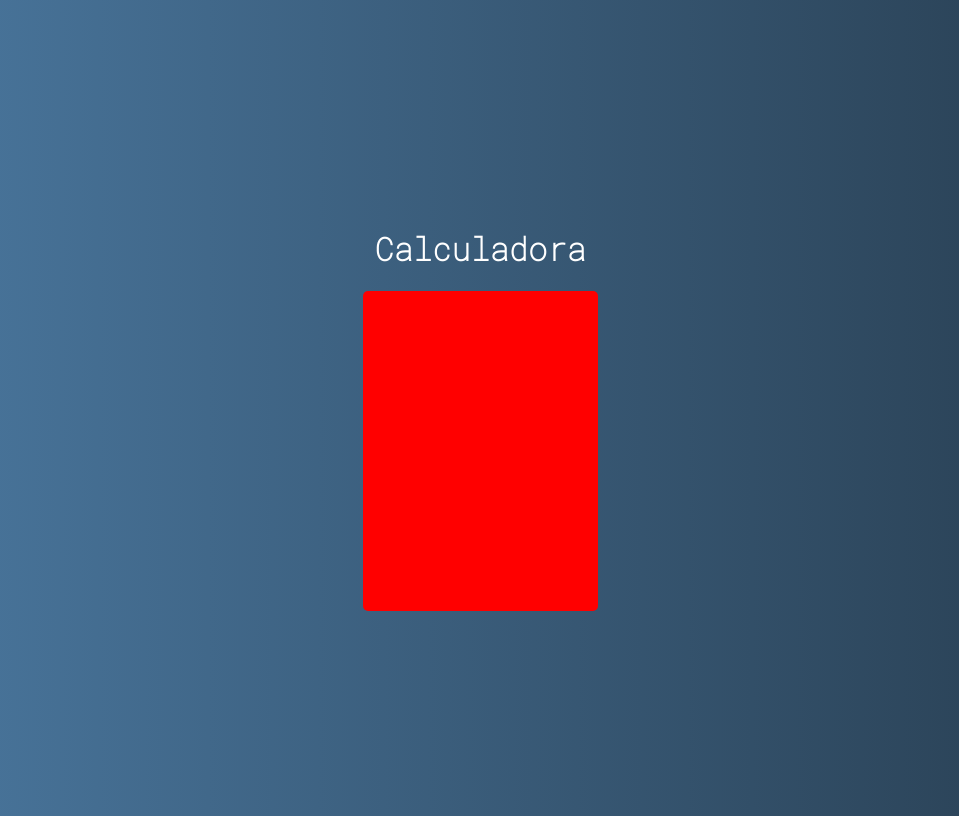
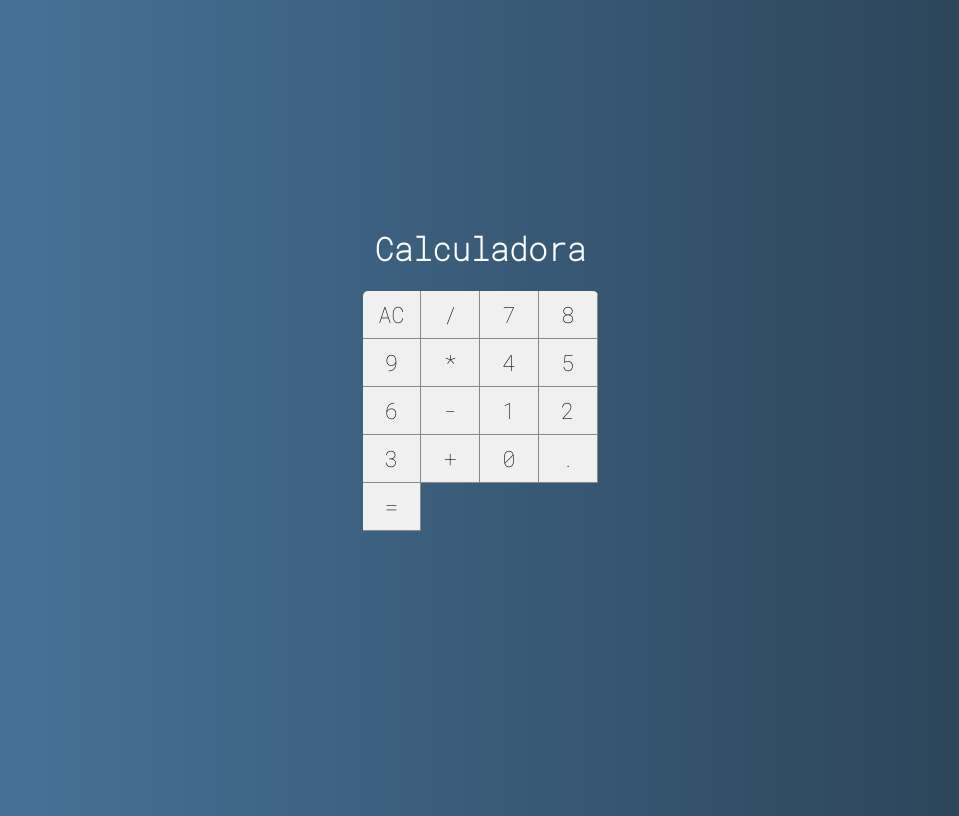
Before and after one commit to ayatori95/JavaScript, a React (Create React App) app in the folder react/calculadora/: page / in a window 1280 px wide. Shown: the whole page, without its empty margins (160-1119 px from the left). Built offline with nearby package versions, Linux system fonts and the light colour scheme.

Commit message:
Componente Button - React

```diff
--- /dev/null
+++ b/react/calculadora/src/components/Button.css
@@ -0,0 +1,13 @@
+:root {
+    --bg-button: #f0f0f0;
+    --border-button: solid 1px #888;
+
+}
+
+.button {
+    font-size: 1.4em;
+    background-color: var(--bg-button);
+    border: none;
+    border-right: var(--border-button);
+    border-bottom: var(--border-button);
+}
--- /dev/null
+++ b/react/calculadora/src/components/Button.jsx
@@ -0,0 +1,6 @@
+import React from "react";
+import './Button.css'
+
+// eslint-disable-next-line import/no-anonymous-default-export
+export default props =>
+    <button className="button">{props.label}</button>
--- a/react/calculadora/src/main/Calculator.css
+++ b/react/calculadora/src/main/Calculator.css
@@ -3,5 +3,8 @@
     width: 235px;
     border-radius: 5px;
     overflow: hidden;
-    background-color: red;
+
+    display: grid;
+    grid-template-columns: repeat(4,25%);
+    grid-template-rows: 48px 48px 48px 48px 48px;
 }
--- a/react/calculadora/src/main/Calculator.jsx
+++ b/react/calculadora/src/main/Calculator.jsx
@@ -1,11 +1,29 @@
 import React, {Component} from "react";
 import './Calculator.css'
+
+import Button from "../components/Button";
 
 export default class Calculator extends Component {
     render () {
         return (
             <div className="calculator">
-
+                <Button label="AC"></Button>
+                <Button label="/"></Button>
+                <Button label="7"></Button>
+                <Button label="8"></Button>
+                <Button label="9"></Button>
+                <Button label="*"></Button>
+                <Button label="4"></Button>
+                <Button label="5"></Button>
+                <Button label="6"></Button>
+                <Button label="-"></Button>
+                <Button label="1"></Button>
+                <Button label="2"></Button>
+                <Button label="3"></Button>
+                <Button label="+"></Button>
+                <Button label="0"></Button>
+                <Button label="."></Button>
+                <Button label="="></Button>
             </div>
         )
     }
```
